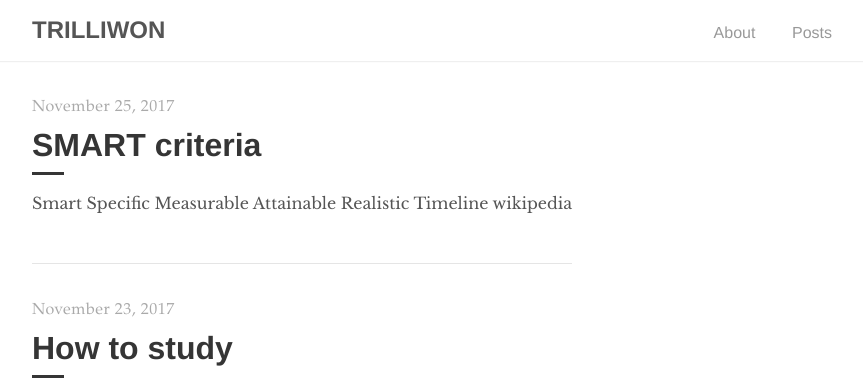
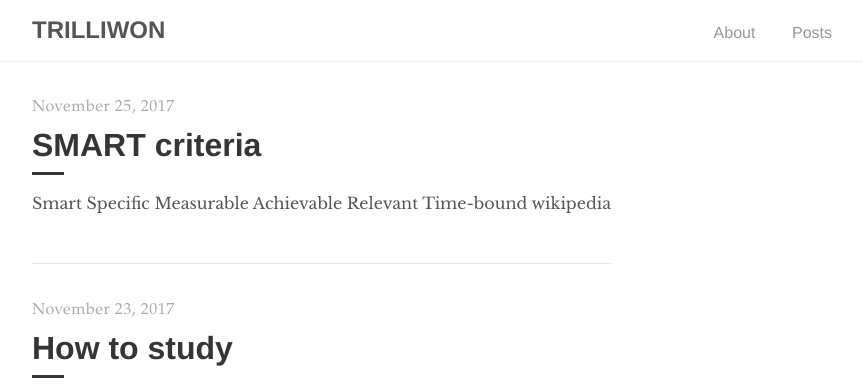
Before and after one commit to trilliwon/ABL, a Jekyll site: the page built from index.html, in a window 1280 px wide and 900 px high. Shown: the top 385 px of the window, without its empty margins (208-1071 px from the left). Built offline with Jekyll 4.4.1, drawn with Linux system fonts in a browser that asks for light colours; the list of posts is cut into pages by our own code.

Commit message:
Sat Nov 25 13:02:42 KST 2017

```diff
--- a/_posts/2017-11-25-start-rule.md
+++ b/_posts/2017-11-25-start-rule.md
@@ -10,8 +10,8 @@ permalink: /smart/
 
 - Specific
 - Measurable
-- Attainable
-- Realistic
-- Timeline
+- Achievable
+- Relevant
+- Time-bound
 
 [wikipedia](https://en.wikipedia.org/wiki/SMART_criteria)
```
